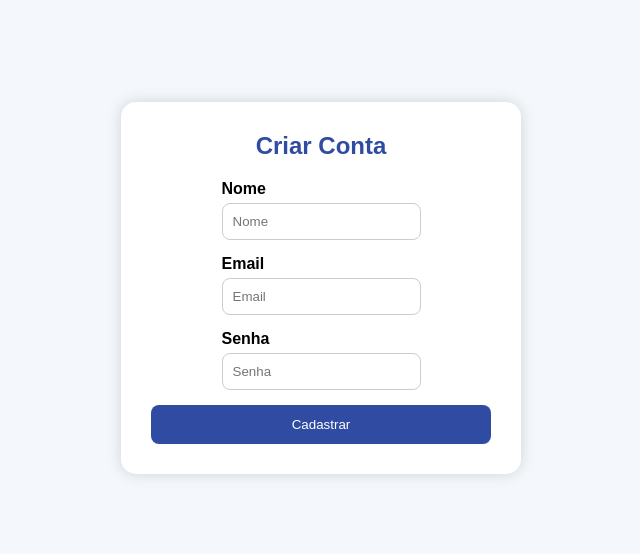
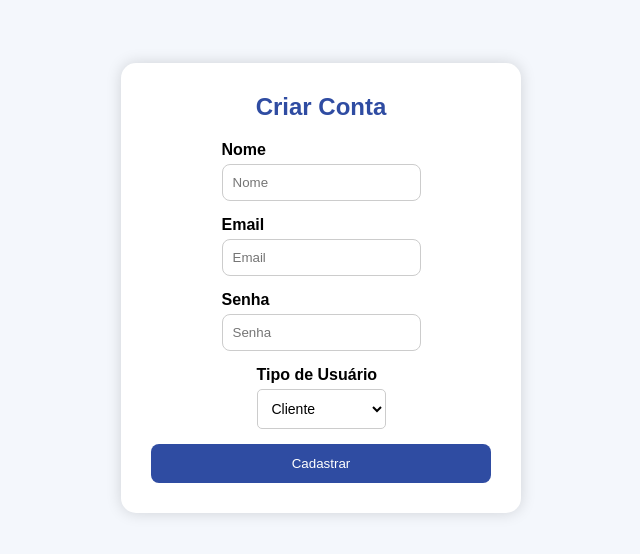
Before and after one commit to MayaGussonato/Supernova, a React (Vite) app in the folder Supernova-front/: page /cadastro in a window 1280 px wide. Shown: the part 112-666 px from the top of the page, without its empty margins (319-959 px from the left). Built offline with nearby package versions, Linux system fonts and the light colour scheme.

Commit message:
Front Parte 2

```diff
--- a/Supernova-front/src/Routes/Routes.jsx
+++ b/Supernova-front/src/Routes/Routes.jsx
@@ -11,10 +11,7 @@ const Rotas = () => {
     return (
         <BrowserRouter>
             <Routes>
-                <Route
-                    path="/home"
-                    element={<Home />}
-                />
+                <Route element={<Home />} path="/home" />
                 <Route element={<Login />} path="/" />
                 <Route element={<CadastroUsuario />} path="/cadastro" />
 
--- a/Supernova-front/src/pages/CadastroUsuario/CadastroUsuario.css
+++ b/Supernova-front/src/pages/CadastroUsuario/CadastroUsuario.css
@@ -12,6 +12,16 @@
     padding: 30px;
     border-radius: 15px;
     box-shadow: 0 0 15px rgba(0,0,0,.15);
+}
+
+.form_cadastro select {
+    width: 100%;
+    padding: 10px;
+    border: 1px solid #ccc;
+    border-radius: 5px;
+    background-color: white;
+    font-size: 14px;
+    outline: none;
 }
 
 .form_cadastro h2 {
--- a/Supernova-front/src/pages/CadastroUsuario/CadastroUsuario.jsx
+++ b/Supernova-front/src/pages/CadastroUsuario/CadastroUsuario.jsx
@@ -4,89 +4,93 @@ import api from "../../services/services";
 import "./CadastroUsuario.css";
 
 export const CadastroUsuario = () => {
-
     const navigate = useNavigate();
 
     const [nome, setNome] = useState("");
     const [email, setEmail] = useState("");
     const [senha, setSenha] = useState("");
+    const [tipoUsuario, setTipoUsuario] = useState("cliente");
 
     const cadastrar = async (e) => {
-
         e.preventDefault();
 
         try {
-
             await api.post("/Usuario", {
                 nome,
                 email,
-                senha
+                senha,
+                tipoUsuario
             });
 
-            alert("Usuário cadastrado!");
+            alert(`Usuário (${tipoUsuario}) cadastrado com sucesso!`);
 
-            navigate("/home");
+            // Redirecionamento condicional de acordo com o tipo do usuário
+            if (tipoUsuario === "admin") {
+                navigate("/alimento"); // Se for admin, vai para a tela de alimentos
+            } else {
+                navigate("/home");     // Se for cliente (ou qualquer outro), vai para a home
+            }
 
         } catch (error) {
-
             console.log(error);
-
-            alert("Erro ao cadastrar");
-
+            alert("Erro ao cadastrar. Verifique se os dados estão corretos.");
         }
     };
 
     return (
         <main className="main_cadastro">
-
-        <form
-            onSubmit={cadastrar}
-            className="form_cadastro"
-        >
-
+            <form onSubmit={cadastrar} className="form_cadastro">
                 <h2>Criar Conta</h2>
 
                 <div className="campo">
                     <label>Nome</label>
-
                     <input
+                        type="text"
                         placeholder="Nome"
                         value={nome}
                         onChange={(e) => setNome(e.target.value)}
+                        required
                     />
                 </div>
 
                 <div className="campo">
                     <label>Email</label>
-
                     <input
+                        type="email"
                         placeholder="Email"
                         value={email}
                         onChange={(e) => setEmail(e.target.value)}
+                        required
                     />
                 </div>
 
                 <div className="campo">
                     <label>Senha</label>
-
                     <input
                         type="password"
                         placeholder="Senha"
                         value={senha}
                         onChange={(e) => setSenha(e.target.value)}
+                        required
                     />
                 </div>
 
-            <button
-                className="btnCadastrar"
-                type="submit"
+                <div className="campo">
+                    <label>Tipo de Usuário</label>
+                    <select
+                        value={tipoUsuario}
+                        onChange={(e) => setTipoUsuario(e.target.value)}
+                        className="select-tipo"
                     >
+                        <option value="cliente">Cliente</option>
+                        <option value="admin">Administrador</option>
+                    </select>
+                </div>
+
+                <button className="btnCadastrar" type="submit">
                     Cadastrar
                 </button>
-
             </form>
-
         </main>
     );
-
-}
+};
--- a/Supernova-front/src/pages/Home/Home.css
+++ b/Supernova-front/src/pages/Home/Home.css
@@ -16,22 +16,29 @@ body {
 /* HEADER */
 
 .header {
-    background: #b1c3d7;
-
-    height: 90px;
-
     display: flex;
     align-items: center;
     justify-content: space-between;
+    padding: 15px 40px;
+    background: #b6c5d8;
+}
 
-    padding: 0 40px;
+/* Isso já estava no seu código e está perfeito! */
+.btn-logout {
+    background: #e53935;
+    color: white;
+    border: none;
+    padding: 10px 20px;
+    border-radius: 8px;
+    font-size: 15px;
+    font-weight: bold;
+    cursor: pointer;
+    transition: 0.3s;
+}
 
-    box-shadow: 0 2px 10px rgba(0, 0, 0, .1);
-
-    position: sticky;
-    top: 0;
-    z-index: 100;
-
+.btn-logout:hover {
+    background: #c62828;
+    transform: scale(1.05);
 }
 
 .logo {
--- a/Supernova-front/src/pages/Login/Login.jsx
+++ b/Supernova-front/src/pages/Login/Login.jsx
@@ -13,11 +13,25 @@ const Login = () => {
     const [novoSenha, setnovoSenha] = useState("");
     const navigation = useNavigate();
 
+    // 1. Verifica se já está logado e manda para a tela correta ao carregar a página
     useEffect(() => {
         const logado = JSON.parse(localStorage.getItem("Usuario"));
-        if (logado) {
+        const token = localStorage.getItem("Token");
+
+        if (logado && token) {
             setUsuario(logado);
-            navigation("/home");
+            try {
+                const usuarioDecoded = jwtDecode(token);
+                // Verifica a Role salva no token
+                if (usuarioDecoded.role === "admin") {
+                    navigation("/alimento");
+                } else {
+                    navigation("/home");
+                }
+            } catch (err) {
+                // Se o token estiver expirado ou inválido, limpa tudo
+                localStorage.clear();
+            }
         }
     }, [navigation, setUsuario]);
 
@@ -34,13 +48,24 @@ const Login = () => {
         try {
             const retornoAPI = await api.post("/login", dadoslogin);
             const token = retornoAPI.data.token;
+
+            // Descriptografa o Token vindo da API
             const usuarioDecoded = jwtDecode(token);
 
             setUsuario(usuarioDecoded.email);
             localStorage.setItem("Usuario", JSON.stringify(usuarioDecoded.email));
             localStorage.setItem("Token", token);
-            navigation("/home");
+
+            // 2. Redirecionamento condicional baseado na CLAIM de Role do Token
+            // Nota: Se no seu console.log o nome vier diferente de "role" (ex: "tipoUsuario"), mude aqui.
+            if (usuarioDecoded.role === "admin") {
+                navigation("/alimento");
+            } else {
+                navigation("/home");
+            }
+
         } catch (error) {
+            console.error(error);
             Alerta({ title: "Erro", text: "Credenciais inválidas.", icon: "error", confirmButtonText: "OK" });
         }
     };
@@ -55,8 +80,6 @@ const Login = () => {
                     className="logoSupernova"
                 />
             </div>
-
-
 
             {/* Lado Direito: Formulário */}
             <section className="section_login">
```
Also changed, not shown: Supernova-front/src/pages/Home/Home.jsx (+27 -48 lines). Lines whose indentation alone changed are shown as unchanged.
